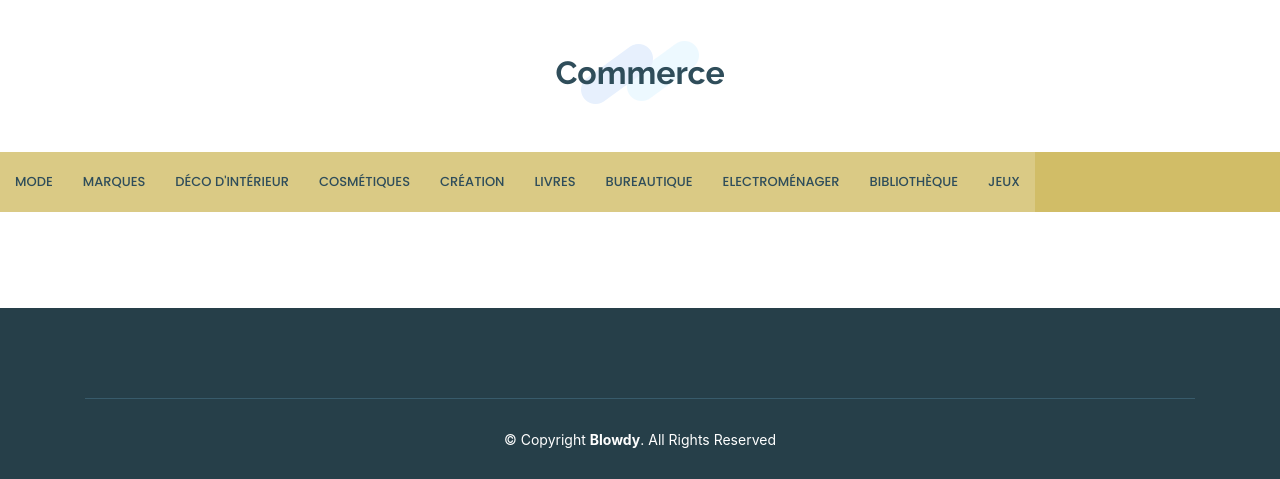
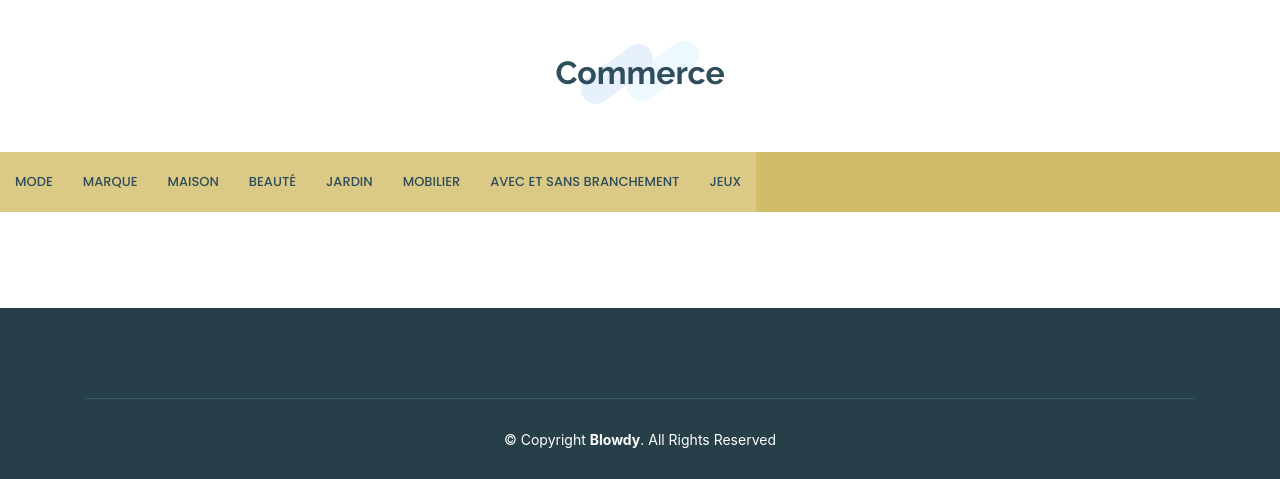
Before and after one commit to PaulD-TCA/Site_blowdy, a Django app: template commerce/templates/commerce/commerce.html in a window 1280 px wide. Shown: the part 90-569 px from the top of the page. Run offline with Django 3.2, Linux system fonts and the light colour scheme; the template is opened without the code that fills it, so the values that code supplies are empty; some libraries are stand-ins or nearby versions.

Commit message:
update 27 03 2021

```diff
--- a/commerce/templates/commerce/commerce.html
+++ b/commerce/templates/commerce/commerce.html
@@ -208,32 +208,14 @@
 
 
 
-    <li><a href="#">Marques</a>
-      <ul>
-        <li><a href="#">Linge de maison</a></li>
-        <li>
-          <a href="#">Affaires de cuisine</a>
-            <ul>
-              <li><a href="#">Resets</a></li>
-              <li><a href="#">Grids</a></li>
-              <li><a href="#">Frameworks</a></li>
-            </ul>
-        </li>
+    <li><a href="#">Marque</a>
 
-        <li>
-          <a href="#">Affaires de douche</a>
-            <ul>
-              <li><a href="#">Ajax</a></li>
-              <li><a href="#">jQuery</a></li>
-            </ul>
-        </li>
-      </ul>
     </li>
 
-    <li><a href="#">Déco d'intérieur</a>
+    <li><a href="#">Maison</a>
       <ul>
         <li>
-          <a href="#">Affaires de maison</a>
+          <a href="#">Déco d'intérieur</a>
             <ul>
               <li><a href="#">Tableaux</a></li>
               <li><a href="#">Tapis</a></li>
@@ -245,24 +227,59 @@
           <li><a href="#">Papiers peints</a></li>
       </ul>
     </li>
-    <li><a href="#">Cosmétiques</a></li>
-    <li><a href="#">Création</a>
+    <li><a href="#">Beauté</a>
       <ul>
-        <li><a href="#">Art</a></li>
-        <li><a href="#">Artisanat</a></li>
+        <li><a href="#">Cosmétique</a></li>
+        <li><a href="#">Maquillage</a>
+          <ul>
+            <li><a href="#">Outils de maquillage</a></li>
+
+          </ul>
+
+
+        </li>
+        <li><a href="#">Coiffures</a>
+
+          <ul>
+            <li><a href="#">Mèches</a></li>
+            <li><a href="#">Perruques</a></li>
+          </ul>
+
+        </li>
       </ul>
+
+
     </li>
-    <li><a href="#">Livres</a></li>
 
 
 
-    <li><a href="#">Bureautique</a></li>
-    <li><a href="#">Electroménager</a></li>
+    <li><a href="#">Jardin</a></li>
 
-    <li><a href="#">Bibliothèque</a></li>
+
+
+    <li><a href="#">Mobilier</a></li>
+
+    <li><a href="#">Avec et sans branchement</a>
+
+      <ul>
+        <li><a href="#">Electroménager</a></li>
+        <li><a href="#">Bureautique</a>
+          <ul>
+            <li><a href="#">Informatique</a>
+
+          </ul>
+        <li><a href="#">Téléphone</a></li>
+        </li>
+</ul>
+
+
+
+
+
     <li><a href="#">Jeux</a></li>
 
   </ul>
+
 </div>
 
 
```
Also changed, not shown: editorial/templates/editorial/home_section.html (+45 -4 lines), editorial/static/img/portfolio/allee.jpg (added), editorial/static/img/portfolio/biscuits.jpg (added), editorial/static/img/portfolio/cuisine_web2.jpg (added), editorial/static/img/portfolio/cuisine_web3.jpg (added), editorial/static/img/portfolio/tableau2.jpg (added).
